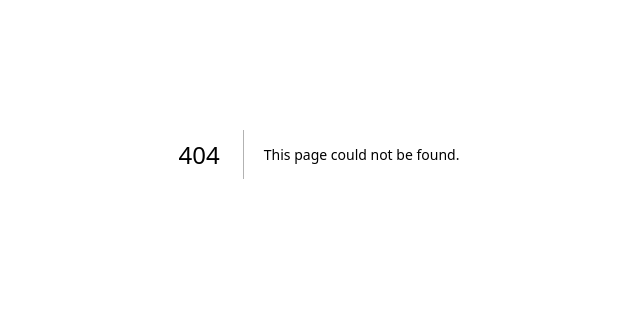
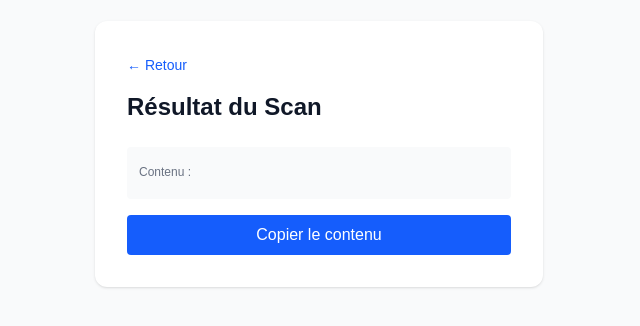
Before and after one commit to Amiral30/quickswitch-app, a Next.js app: page /qr/result in a window 1280 px wide. Before the commit this address had no page. Shown: the part 246-572 px from the top of the page, without its empty margins (321-961 px from the left). Built offline with nearby package versions, Linux system fonts and the light colour scheme.

Commit message:
feat: QR scan redirects to result page with type detection

```diff
--- /dev/null
+++ b/src/app/qr/result/page.tsx
@@ -0,0 +1,82 @@
+'use client'
+
+import Link from 'next/link'
+import { useEffect, useState } from 'react'
+
+export default function QrResult() {
+  const [data, setData] = useState('')
+  const [imageUrl, setImageUrl] = useState('')
+
+  useEffect(() => {
+    const params = new URLSearchParams(window.location.search)
+    setData(params.get('data') || '')
+    setImageUrl(params.get('url') || '')
+  }, [])
+
+  const isUrl = data.startsWith('http://') || data.startsWith('https://')
+  const isWifi = data.startsWith('WIFI:')
+  const isVCard = data.startsWith('BEGIN:VCARD')
+
+  const copyToClipboard = () => {
+    navigator.clipboard.writeText(data)
+  }
+
+  return (
+    <div className="flex flex-col flex-1 items-center justify-center bg-gray-50 dark:bg-gray-900 min-h-screen px-4">
+      <div className="max-w-md w-full bg-white dark:bg-gray-800 p-8 rounded-xl shadow-sm">
+        <Link href="/qr/scan" className="text-sm text-blue-600 mb-4 inline-block">
+          ← Retour
+        </Link>
+
+        <h1 className="text-2xl font-bold mb-6 text-gray-900 dark:text-white">
+          Résultat du Scan
+        </h1>
+
+        {imageUrl && (
+          <img
+            src={imageUrl}
+            alt="QR scanné"
+            className="w-full h-64 object-contain mb-4 rounded"
+          />
+        )}
+
+        <div className="mb-4 p-3 bg-gray-50 dark:bg-gray-700 rounded">
+          <label className="text-xs text-gray-500">Contenu :</label>
+          <p className="text-sm font-mono break-all mt-1">{data}</p>
+        </div>
+
+        <div className="space-y-2">
+          <button
+            onClick={copyToClipboard}
+            className="w-full py-2 px-3 bg-blue-600 text-white rounded hover:bg-blue-700 transition"
+          >
+            Copier le contenu
+          </button>
+
+          {isUrl && (
+            <a
+              href={data}
+              target="_blank"
+              rel="noopener noreferrer"
+              className="block w-full py-2 px-3 bg-green-600 text-white text-center rounded hover:bg-green-700 transition"
+            >
+              🔗 Ouvrir le lien
+            </a>
+          )}
+
+          {isWifi && (
+            <p className="text-sm text-center text-gray-600 dark:text-gray-300">
+              Réseau WiFi détecté - Connectez-vous manuellement
+            </p>
+          )}
+
+          {isVCard && (
+            <p className="text-sm text-center text-gray-600 dark:text-gray-300">
+              Contact vCard - Ajoutez à votre carnet d'adresses
+            </p>
+          )}
+        </div>
+      </div>
+    </div>
+  )
+}
--- a/src/app/qr/scan/page.tsx
+++ b/src/app/qr/scan/page.tsx
@@ -3,10 +3,11 @@
 import { useState, useRef, useEffect } from 'react'
 import jsQR from 'jsqr'
 import Link from 'next/link'
+import { useRouter } from 'next/navigation'
 
 export default function QrScanner() {
+  const router = useRouter()
   const [file, setFile] = useState<File | null>(null)
-  const [result, setResult] = useState('')
   const [error, setError] = useState('')
   const [useCamera, setUseCamera] = useState(false)
   const [streamReady, setStreamReady] = useState(false)
@@ -50,7 +51,6 @@ export default function QrScanner() {
     }
   }, [useCamera])
 
-  // Attach stream to video when both are ready
   useEffect(() => {
     if (streamReady && streamRef.current && videoRef.current) {
       videoRef.current.srcObject = streamRef.current
@@ -58,7 +58,6 @@ export default function QrScanner() {
     }
   }, [streamReady])
 
-  // Start scanning loop when video has stream
   useEffect(() => {
     if (!streamReady || !videoRef.current) return
 
@@ -82,8 +81,9 @@ export default function QrScanner() {
         const imageData = ctx.getImageData(0, 0, canvas.width, canvas.height)
         const code = jsQR(imageData.data, imageData.width, imageData.height)
 
-        if (code && !result) {
-          setResult(code.data)
+        if (code) {
+          const params = new URLSearchParams({ data: code.data })
+          router.push(`/qr/result?${params.toString()}`)
           return
         }
       } catch (e) {
@@ -100,7 +100,7 @@ export default function QrScanner() {
         cancelAnimationFrame(rafRef.current)
       }
     }
-  }, [streamReady, result])
+  }, [streamReady, router])
 
   const handleFileUpload = () => {
     if (!file) return
@@ -119,7 +119,12 @@ export default function QrScanner() {
         const code = jsQR(imageData.data, imageData.width, imageData.height)
 
         if (code) {
-          setResult(code.data)
+          const params = new URLSearchParams({
+            data: code.data,
+            url: imageUrl,
+            type: 'image'
+          })
+          router.push(`/qr/result?${params.toString()}`)
         } else {
           setError('Aucun QR code trouvé dans l\'image')
         }
@@ -185,13 +190,6 @@ export default function QrScanner() {
 
         <canvas ref={canvasRef} className="hidden" />
 
-        {result && (
-          <div className="mb-4 p-3 bg-green-50 dark:bg-green-900/20 rounded">
-            <label className="text-xs text-gray-500">Résultat :</label>
-            <p className="text-sm font-mono break-all">{result}</p>
-          </div>
-        )}
-
         {error && (
           <p className="text-red-500 text-sm mb-4 p-3 bg-red-50 dark:bg-red-900/20 rounded">
             {error}
```
